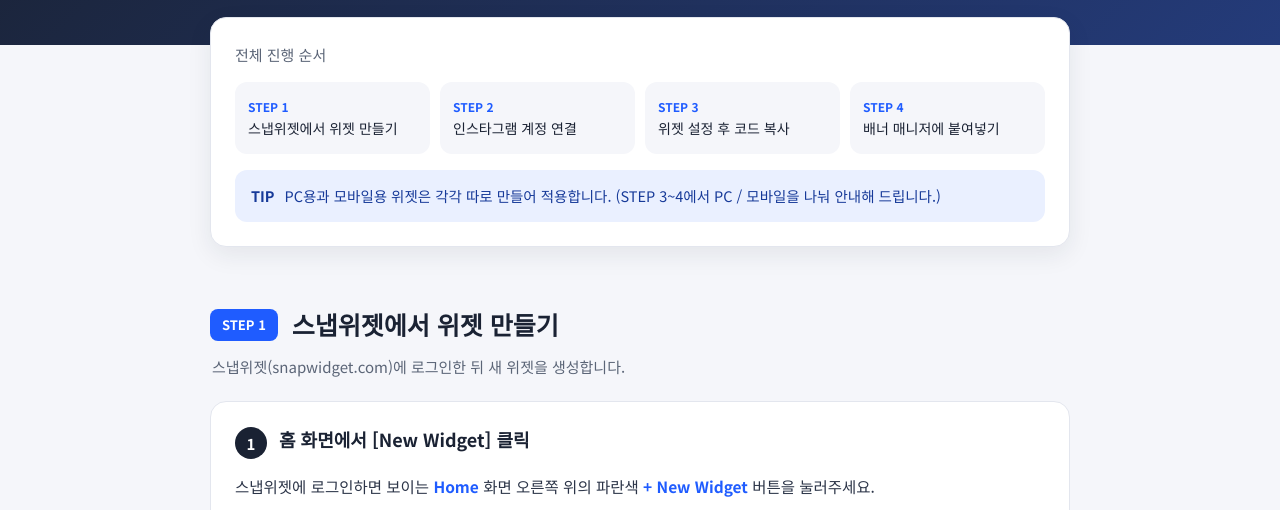
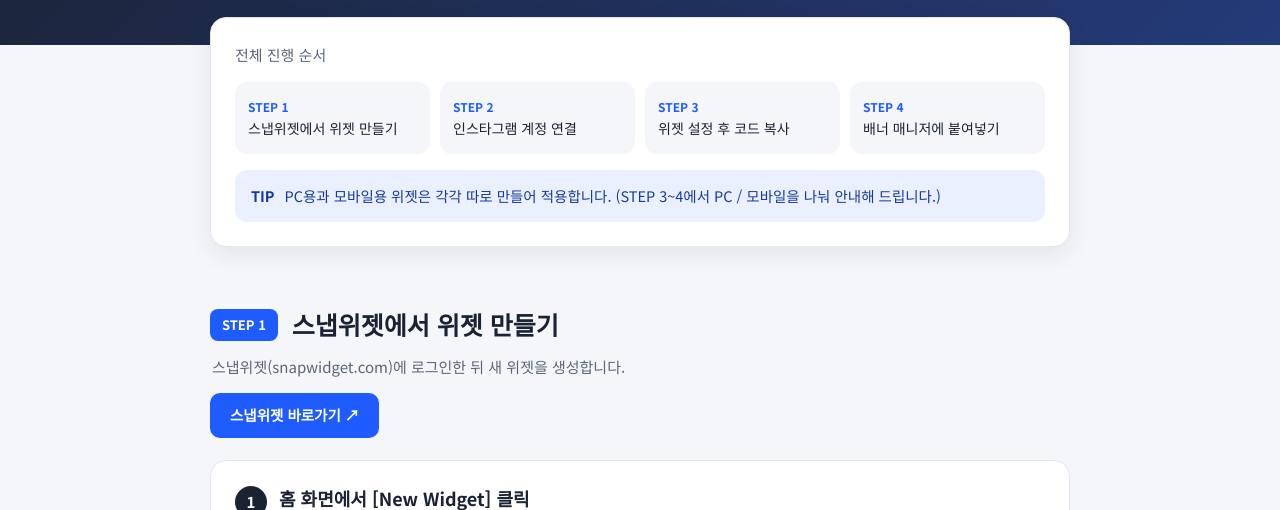
Before and after one commit to moa-studio-wrok/moa-studio_guide, a plain HTML site: page instagram_guide/instagram_guide.html in a window 1280 px wide. Shown: the part 212-722 px from the top of the page. Drawn offline with Linux system fonts and the light colour scheme.

Commit message:
Update instagram_guide.html

```diff
--- a/instagram_guide/instagram_guide.html
+++ b/instagram_guide/instagram_guide.html
@@ -39,6 +39,8 @@ body{font-family:'Noto Sans KR','Malgun Gothic',sans-serif;background:var(--bg);
 .part-head h2{font-size:clamp(20px,4vw,25px);font-weight:700}
 .part-desc{color:var(--sub);font-size:15px;margin-bottom:22px;padding-left:2px}
 
+.go-btn{display:inline-block;margin:-8px 0 22px;background:var(--accent);color:#fff;text-decoration:none;font-weight:700;font-size:14.5px;padding:10px 20px;border-radius:10px;transition:.15s}
+.go-btn:hover{background:#1748cc}
 /* Step */
 .step{background:var(--card);border:1px solid var(--line);border-radius:16px;padding:24px;margin-bottom:18px}
 .step-title{display:flex;gap:12px;align-items:flex-start;margin-bottom:14px}
@@ -122,10 +124,11 @@ td:nth-child(n+2){white-space:nowrap}
   <section class="part" id="p1">
     <div class="part-head"><span class="part-no">STEP 1</span><h2>스냅위젯에서 위젯 만들기</h2></div>
     <p class="part-desc">스냅위젯(snapwidget.com)에 로그인한 뒤 새 위젯을 생성합니다.</p>
+    <a class="go-btn" href="https://snapwidget.com" target="_blank" rel="noopener">스냅위젯 바로가기 ↗</a>
 
     <div class="step">
       <div class="step-title"><span class="num">1</span><h3>홈 화면에서 [New Widget] 클릭</h3></div>
-      <p>스냅위젯에 로그인하면 보이는 <span class="point">Home</span> 화면 오른쪽 위의 파란색 <span class="point">+ New Widget</span> 버튼을 눌러주세요.</p>
+      <p><a href="https://snapwidget.com" target="_blank" rel="noopener" class="point">스냅위젯(snapwidget.com)</a>에 로그인하면 보이는<span class="point">Home</span> 화면 오른쪽 위의 파란색 <span class="point">+ New Widget</span> 버튼을 눌러주세요.</p>
       <figure><img src="images/1.png" alt="스냅위젯 홈 화면의 New Widget 버튼"></figure>
       <div class="note tip">화면 중간의 "계정에 다시 로그인하세요" 같은 안내(Sign in again)는 기존 위젯에 관한 알림이므로, 새로 만드는 것과는 무관합니다.</div>
     </div>
```
